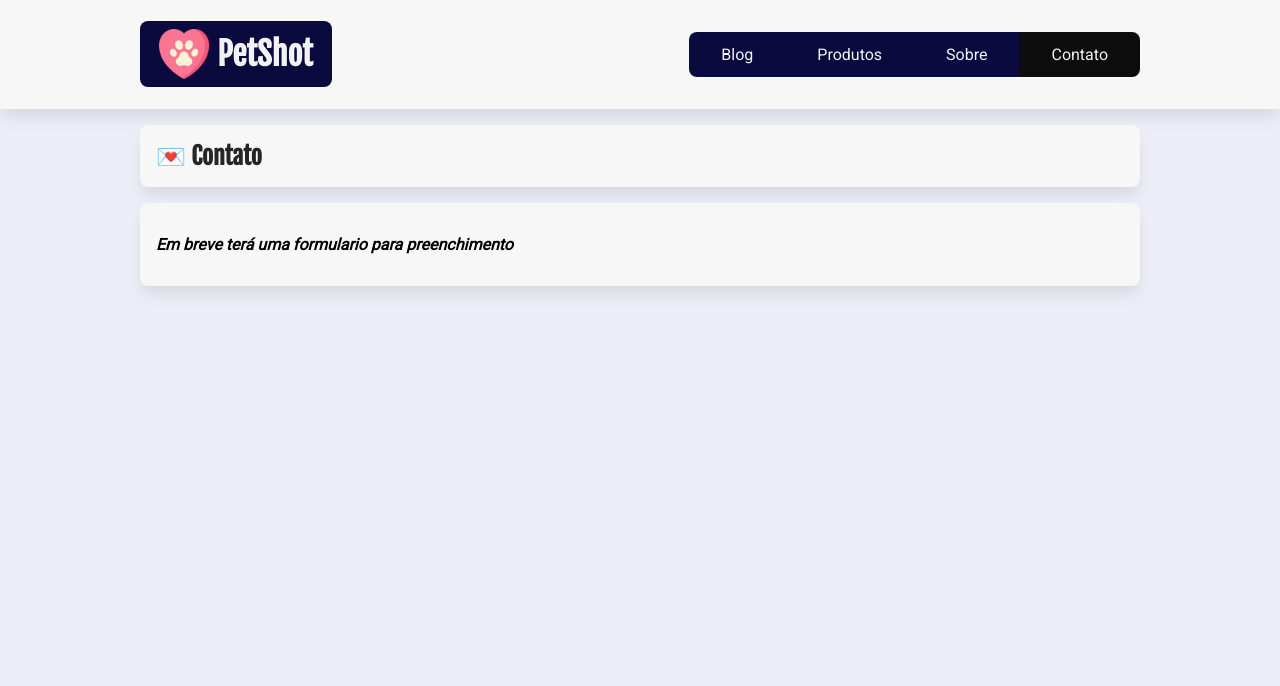
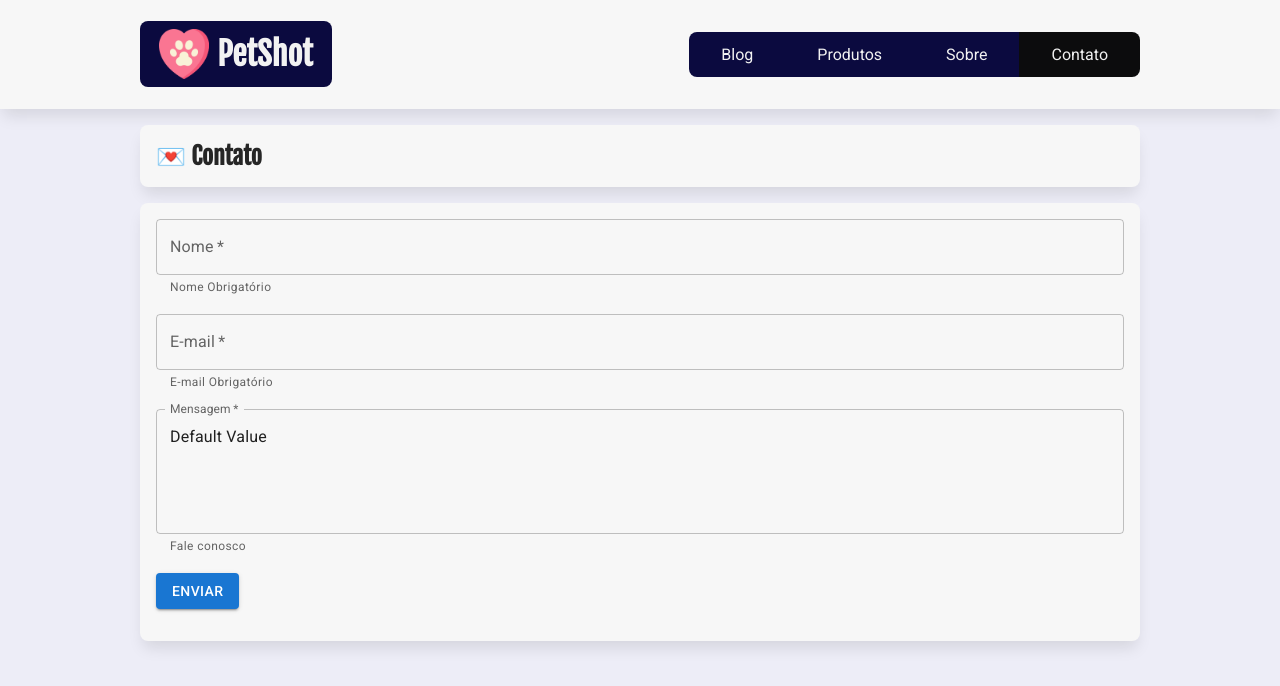
Before and after one commit to R0drigo-Pedroso/projeto-react-petshop, a React (Create React App) app: page /contato in a window 1280 px wide. Shown: the top 686 px of the page. Built offline with nearby package versions, Linux system fonts and the light colour scheme.

Commit message:
Formulario
programando os eventos

```diff
--- a/package.json
+++ b/package.json
@@ -3,6 +3,9 @@
   "version": "0.1.0",
   "private": true,
   "dependencies": {
+    "@emotion/react": "^11.10.5",
+    "@emotion/styled": "^11.10.5",
+    "@mui/material": "^5.10.11",
     "@testing-library/jest-dom": "^5.16.5",
     "@testing-library/react": "^13.4.0",
     "@testing-library/user-event": "^13.5.0",
--- a/public/index.html
+++ b/public/index.html
@@ -1,5 +1,6 @@
 <!DOCTYPE html>
 <html lang="pt-br">
+
 <head>
     <meta charset="utf-8" />
     <link rel="icon" href="%PUBLIC_URL%/favicon.png" />
@@ -8,12 +9,16 @@
     <meta name="description" content="Exemplo de SPA com React" />
     <link rel="apple-touch-icon" href="%PUBLIC_URL%/favicon.png" />
     <link rel="manifest" href="%PUBLIC_URL%/manifest.json" />
+    <link rel="stylesheet" href="https://fonts.googleapis.com/css?family=Roboto:300,400,500,700&display=swap" />
+
     <title>PetShop</title>
 </head>
+
 <body>
     <noscript>
         Você precisa habilitar o JavaScript para executar esta aplicação.
     </noscript>
     <div id="root"></div>
 </body>
+
 </html>
--- a/src/pages/Contato/Contato.jsx
+++ b/src/pages/Contato/Contato.jsx
@@ -1,18 +1,82 @@
 /* Estilização */
 import estilo from "./Contato.module.css";
 
+/* CSS MUI */
+import { TextField, Button } from "@mui/material";
+
 /* Componentes */
 import Caixa from "../../components/Caixa/Caixa";
+import { useState } from "react";
 
 const Contato = () => {
+  /* Eventos/Função para captura da digitação nos campos */
+  const inputNome = (event) => {
+    setNome(event.target.value);
+  };
+
+  const inputEmail = (event) => {
+    setEmail(event.target.value);
+  };
+
+  const inputMensagem = (event) => {
+    setMensagem(event.target.value);
+  };
+
+  const [nome, setNome] = useState("");
+  const [email, setEmail] = useState("");
+  const [mensagem, setMensagem] = useState("");
+
   return (
     <section>
       <h2 className={estilo.titulo_secao}>Contato</h2>
 
       <Caixa>
-        <p>
-          <i>Em breve terá uma formulario para preenchimento</i>
-        </p>
+        <form className={estilo.formulario} method="post">
+          <div>
+            <TextField
+              onChange={inputNome}
+              type="text"
+              label="Nome"
+              variant="outlined"
+              fullWidth
+              required
+              helperText="Nome Obrigatório"
+            />
+          </div>
+
+          <div>
+            <TextField
+              onChange={inputEmail}
+              type="Email"
+              label="E-mail"
+              variant="outlined"
+              fullWidth
+              required
+              helperText="E-mail Obrigatório"
+            />
+          </div>
+
+          <div>
+            <TextField
+              onChange={inputMensagem}
+              type="text"
+              label="Mensagem"
+              variant="outlined"
+              fullWidth
+              required
+              helperText="Fale conosco"
+              multiline
+              rows={4}
+              defaultValue="Default Value"
+            />
+          </div>
+
+          <div>
+            <Button type="submit" variant="contained">
+              Enviar
+            </Button>
+          </div>
+        </form>
       </Caixa>
     </section>
   );
--- a/src/pages/Contato/Contato.module.css
+++ b/src/pages/Contato/Contato.module.css
@@ -2,6 +2,6 @@
     content: "💌 ";
 }
 
-i {
-    font-weight: 600;
+.formulario > div {
+    margin-bottom: 1rem;
 }
```
Also changed, not shown: 2 other files (tests, documents, lock files or other folders). Lines whose indentation alone changed are shown as unchanged.
